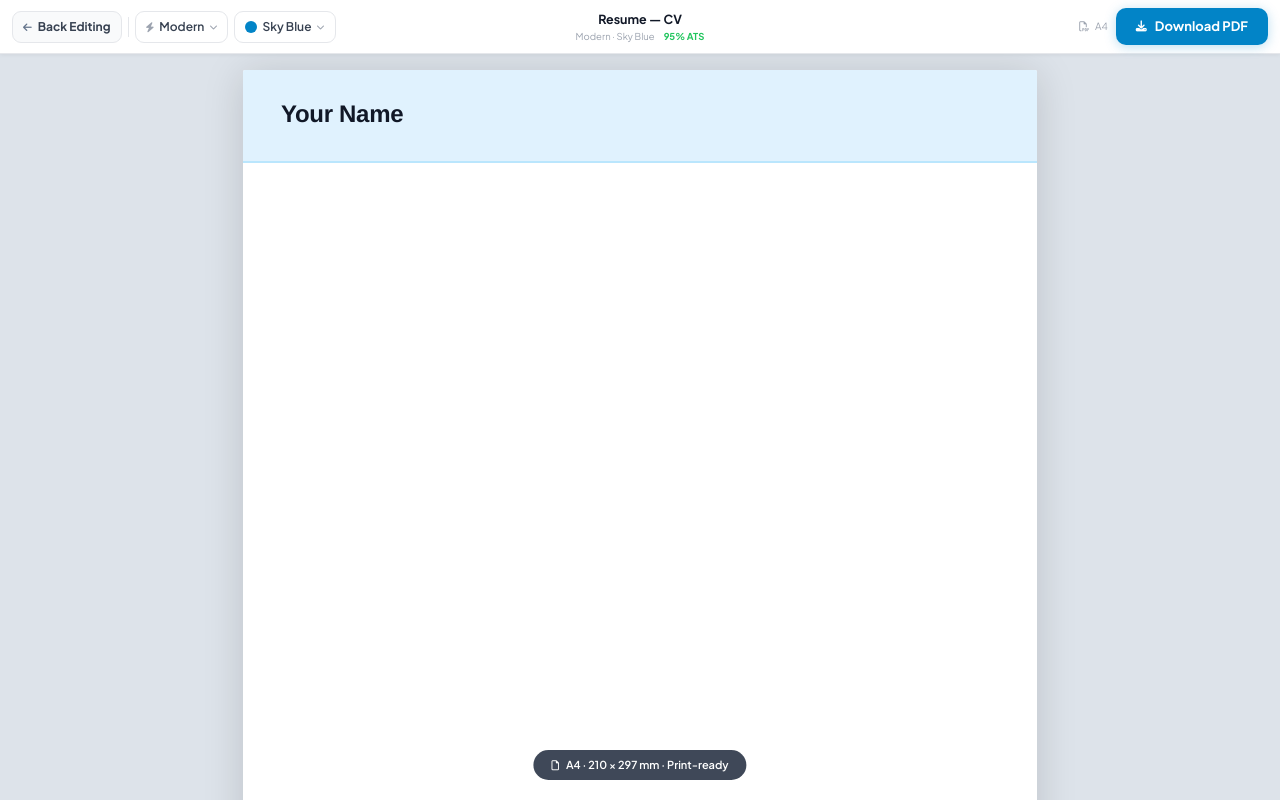
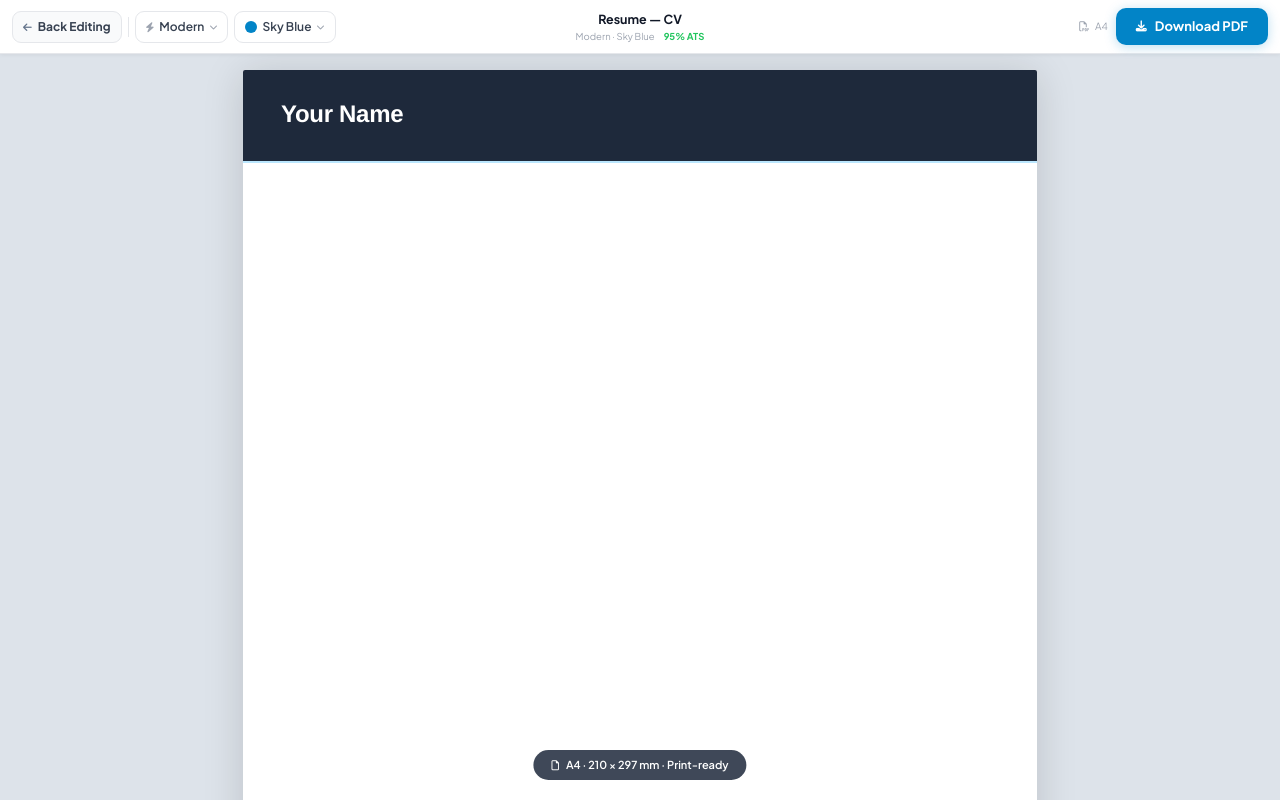
Before and after one commit to Alex-S1by/MakeResume, a Next.js app: page /preview in a window 1280 px wide. Shown: the top 800 px of the page. Built offline with nearby package versions, Linux system fonts and the light colour scheme.

Commit message:
fix some layout issues

```diff
--- a/app/builder/page.tsx
+++ b/app/builder/page.tsx
@@ -986,7 +986,7 @@ export default function ResumeBuilder() {
               <div className={`w-2 h-2 rounded-full transition-colors ${score>=80?"bg-emerald-400":score>=50?"bg-sky-400":"bg-amber-400"}`}/>
               <span className="text-xs font-bold text-gray-600">Score: <span className={score>=80?"text-emerald-600":score>=50?"text-sky-600":"text-amber-600"}>{score}/100</span></span>
             </div>
-            <div className="hidden sm:flex items-center gap-2">
+            <div className=" flex items-center sm:gap-2 gap-1 ">
               <button onClick={deleteDraft} className="text-xs font-semibold text-gray-400 hover:text-gray-700 px-3 py-1.5 rounded-xl hover:bg-gray-100 transition-colors flex items-center gap-1.5">
                 <i className="fa-solid fa-trash text-[11px]"/>Delete Draft
               </button>
--- a/app/builder/preview.tsx
+++ b/app/builder/preview.tsx
@@ -651,10 +651,11 @@ function useTemplateRender(data:ResumeData,template:TemplateName,color:ColorName
 
   if(template==="modern") return (
     <div style={{fontFamily:"'Helvetica Neue',sans-serif",fontSize:"clamp(9px,2vw,11px)",color:"#374151"}}>
-      <div style={{background:c.l,padding:"clamp(16px,3vw,26px) clamp(18px,4vw,38px) clamp(14px,3vw,22px)",borderBottom:`2px solid ${c.b}`}}>
-        <div style={{fontSize:"clamp(16px,4vw,24px)",fontWeight:800,color:"#111827",letterSpacing:-0.3}}>{name}</div>
+      <div style={{background: "#1e293b",
+  padding: "clamp(16px,3vw,26px) clamp(18px,4vw,38px) clamp(14px,3vw,22px)",borderBottom:`2px solid ${c.b}`}}>
+        <div style={{fontSize:"clamp(16px,4vw,24px)",fontWeight:800,color:"#fff",letterSpacing:-0.3}}>{name}</div>
         {data.contact.jobTitle&&<div style={{fontSize:"clamp(9px,2vw,11px)",color:c.p,fontWeight:700,marginTop:3}}>{data.contact.jobTitle}</div>}
-        <ContactRow tc="muted"/>
+        <ContactRow tc="white"/>
       </div>
       <div style={{padding:padN}}>
         <SummaryBlock/><ExpBlock/><EduBlock/><SkillsBlock/><ProjectsBlock/><CertsBlock/><CustomBlocks/>
--- a/app/page.tsx
+++ b/app/page.tsx
@@ -143,6 +143,8 @@ export default function Home() {
          setLoadingStep(3);
       if (data)
         localStorage.setItem("resume_draft", JSON.stringify(data.improved));
+      localStorage.setItem("resume_color", "blue");
+      localStorage.setItem("template", "classic");
 
       setLoading(false);
 
```
